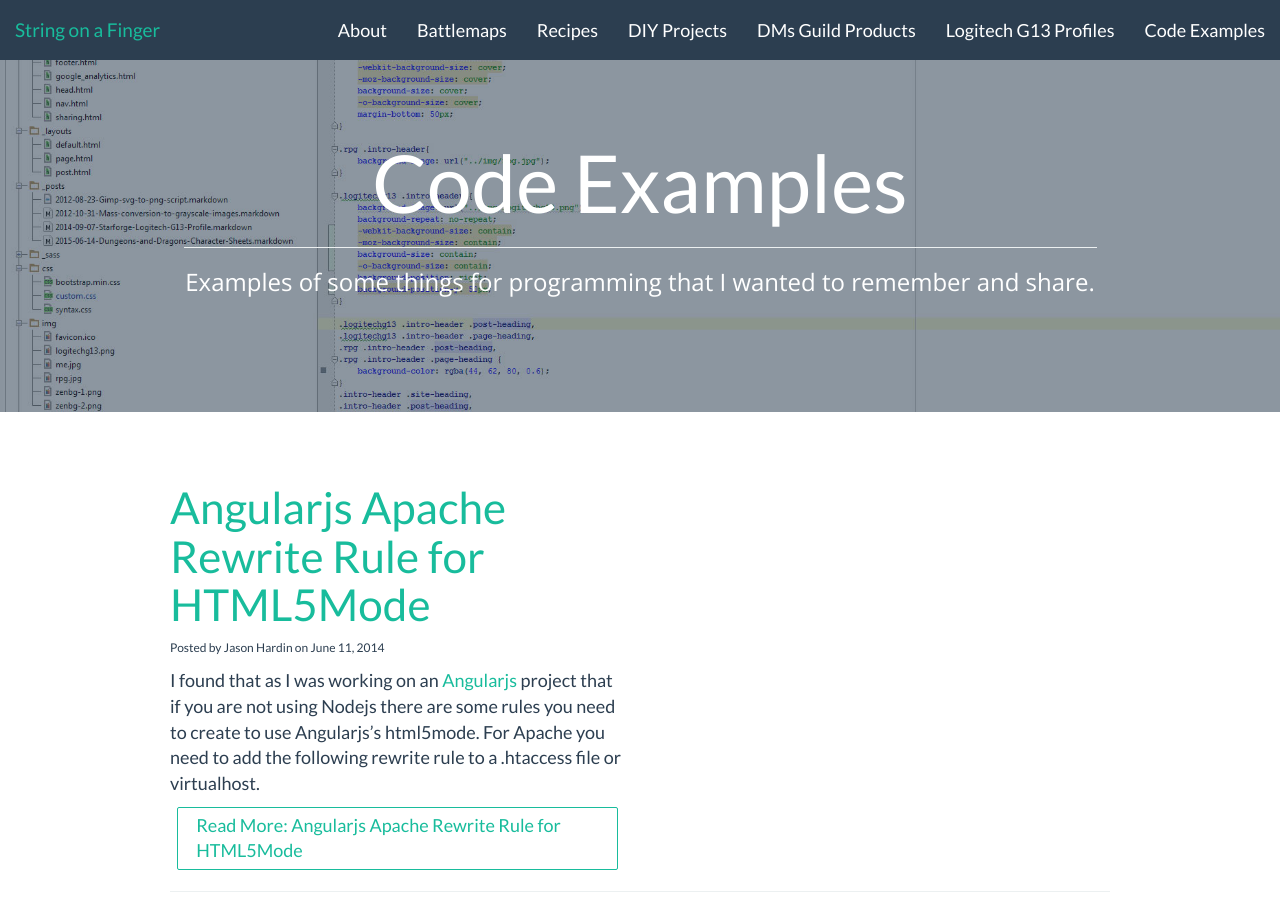
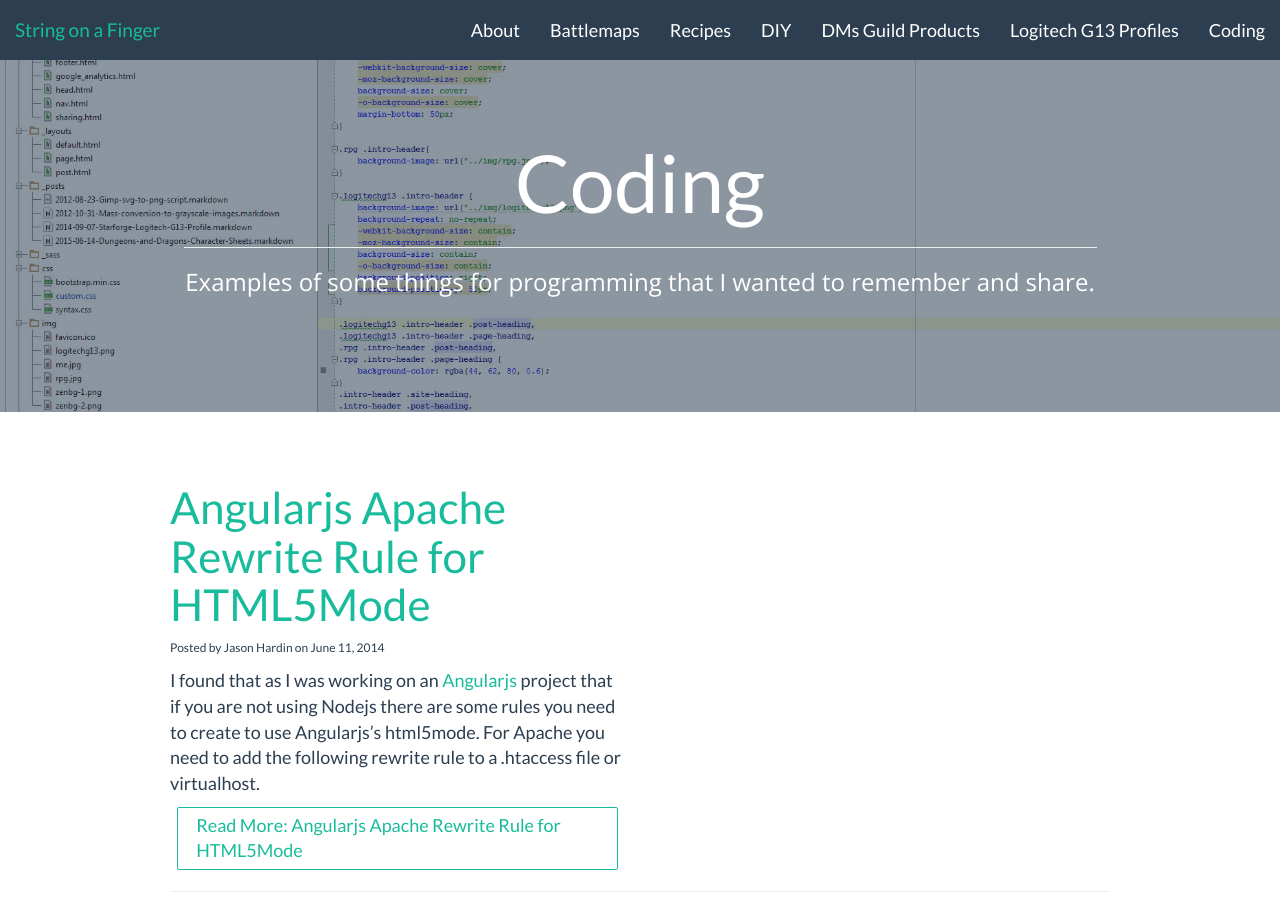
Before and after one commit to psychoph/psychoph.github.io, a Jekyll site: the page built from programming.html, in a window 1280 px wide and 900 px high. Built offline with Jekyll 4.4.1, drawn with Linux system fonts in a browser that asks for light colours; nearby versions of some CDN libraries; comment, search, counter and statistics services are not loaded.

Commit message:
fixing title links size

```diff
--- a/diy.html
+++ b/diy.html
@@ -1,6 +1,6 @@
 ---
 layout: page
-title: "DIY Projects"
+title: "DIY"
 description: "Do it your self projects that I have created and want to share with the world"
 pageclass: diy
 category: diy
--- a/programming.html
+++ b/programming.html
@@ -1,6 +1,6 @@
 ---
 layout: page
-title: "Code Examples"
+title: "Coding"
 description: "Examples of some things for programming that I wanted to remember and share."
 pageclass: programming
 category: programming
```
